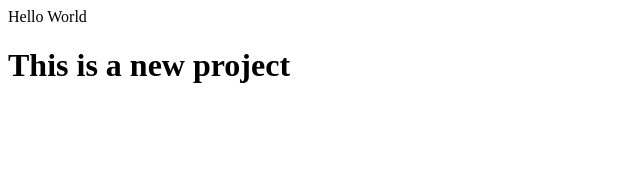
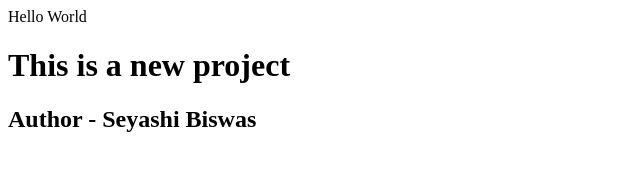
Before and after one commit to Sreyashi30/LocalRepo, a plain HTML site: page index.html in a window 1280 px wide. Shown: the whole page, without its empty margins (0-640 px from the left). Drawn offline with Linux system fonts and the light colour scheme.

Commit message:
Added author name

```diff
--- a/index.html
+++ b/index.html
@@ -1,2 +1,3 @@
 <p1>Hello World</p1>
 <h1>This is a new project</h1>
+<h2>Author - Seyashi Biswas</h2>
```
